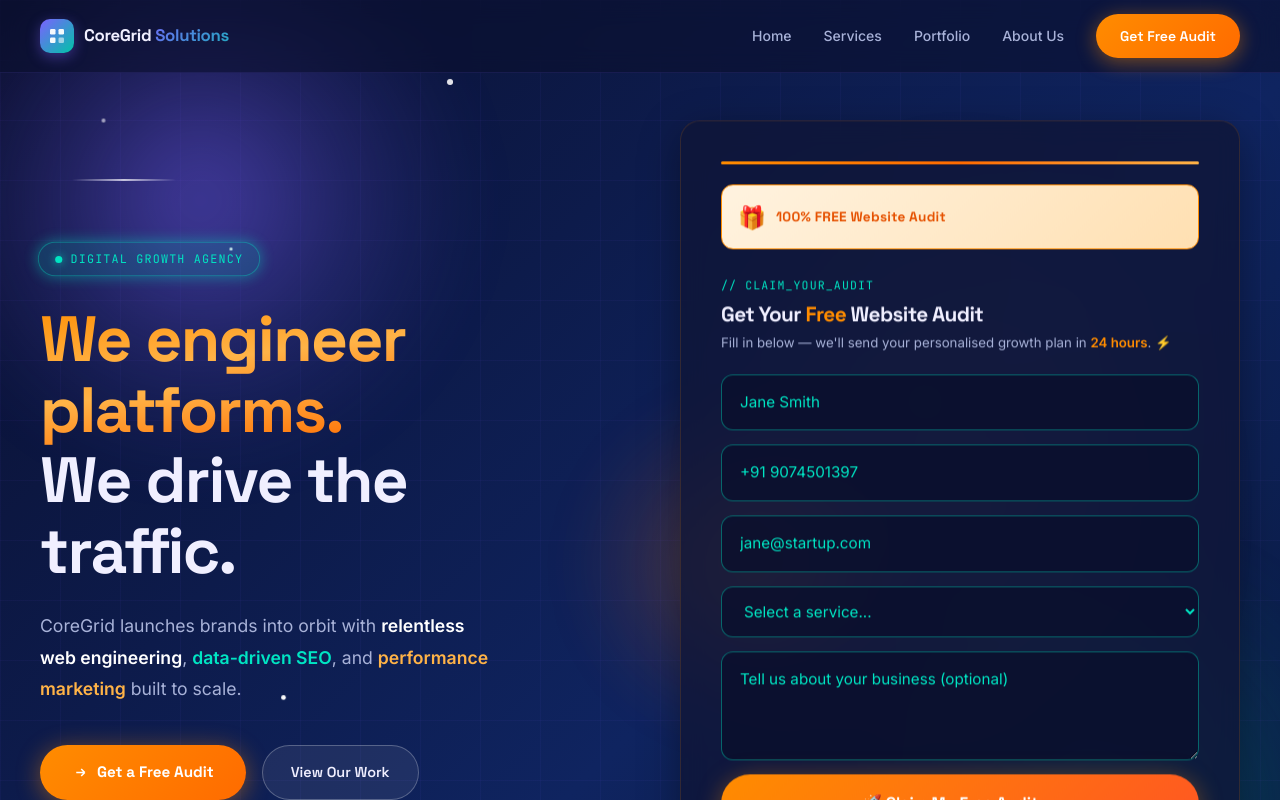
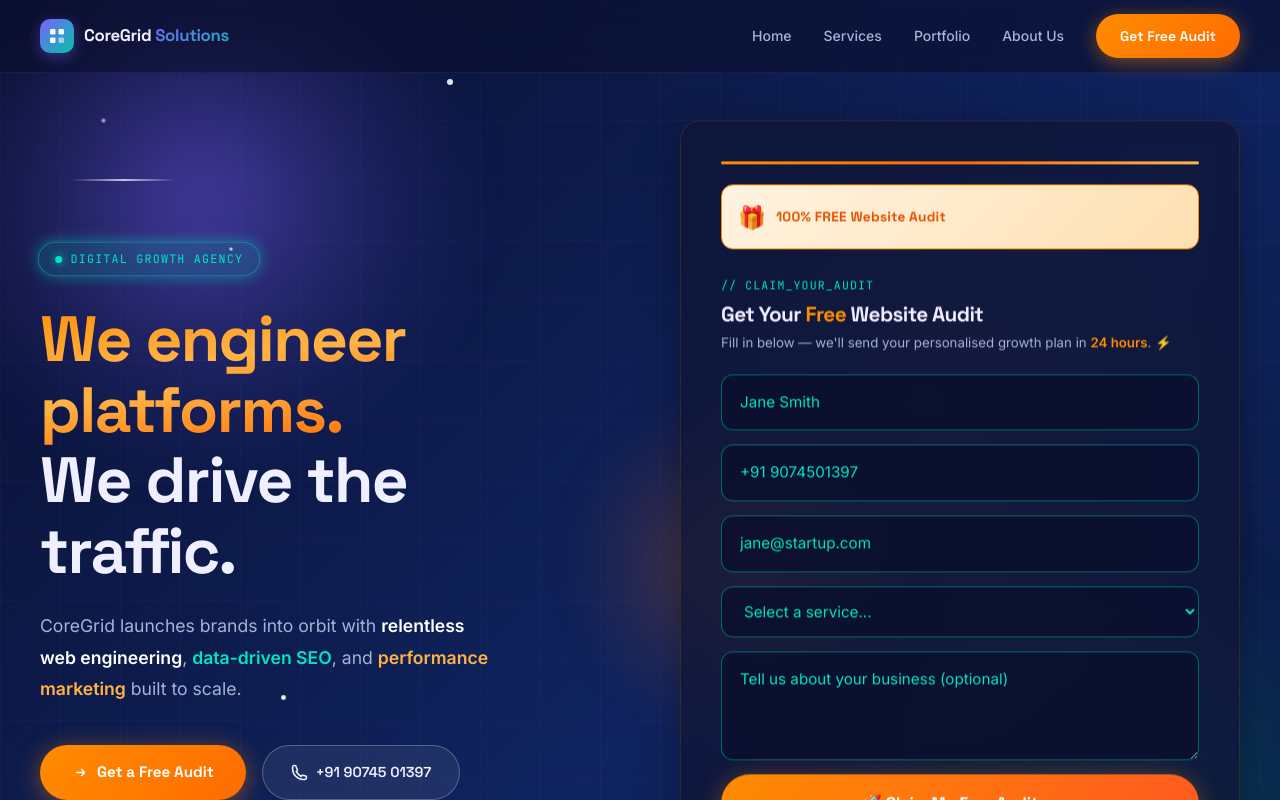
Before and after one commit to Ajin216/CoreGrid-Solutions, an Angular app: page / in a window 1280 px wide. Shown: the top 800 px of the page. Built offline with nearby package versions, Linux system fonts and the light colour scheme.

Commit message:
calling completed

```diff
--- a/src/app/pages/home/home.component.html
+++ b/src/app/pages/home/home.component.html
@@ -81,9 +81,13 @@
             </svg>
             Get a Free Audit
           </button>
-          <a routerLink="/portfolio"
-            style="display:inline-flex;align-items:center;justify-content:center;gap:8px;padding:13px 28px;border-radius:100px;font-family:'Space Grotesk',sans-serif;font-weight:600;font-size:0.9rem;color:#F0EFFF;background:rgba(255,255,255,0.07);border:1.5px solid rgba(255,255,255,0.25);cursor:pointer;transition:all 0.25s ease;text-decoration:none;">View
-            Our Work</a>
+          <a href="tel:+919074501397"
+            style="display:inline-flex;align-items:center;justify-content:center;gap:8px;padding:13px 28px;border-radius:100px;font-family:'Space Grotesk',sans-serif;font-weight:600;font-size:0.9rem;color:#F0EFFF;background:rgba(255,255,255,0.07);border:1.5px solid rgba(255,255,255,0.25);cursor:pointer;transition:all 0.25s ease;text-decoration:none;">
+            <svg width="17" height="17" fill="none" stroke="currentColor" stroke-width="2.2" viewBox="0 0 24 24">
+              <path stroke-linecap="round" stroke-linejoin="round" d="M2.25 6.75c0 8.284 6.716 15 15 15h2.25a2.25 2.25 0 002.25-2.25v-1.372c0-.516-.351-.966-.852-1.091l-4.423-1.106c-.44-.11-.902.055-1.173.417l-.97 1.293c-2.824-1.806-5.194-4.178-7-7l1.293-.97c.363-.271.527-.734.417-1.173L6.963 3.102a1.125 1.125 0 00-1.091-.852H4.5A2.25 2.25 0 002.25 4.5v2.25z" />
+            </svg>
+            +91 90745 01397
+          </a>
         </div>
       </div>
 
```
